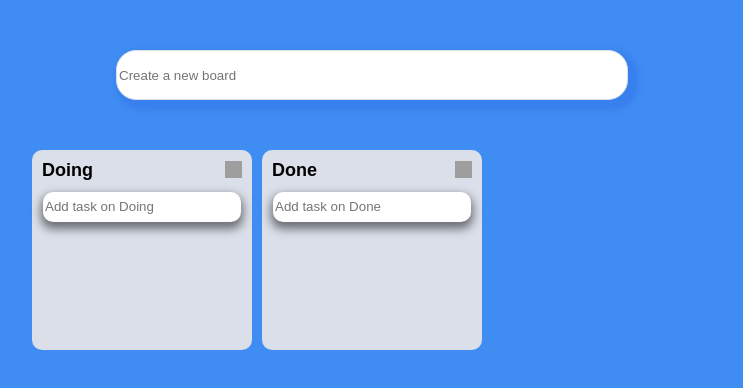
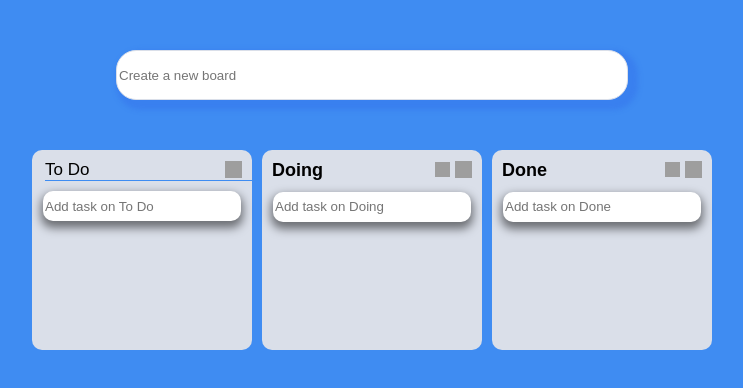
Before and after one commit to devkmins/react_trello, a React (Create React App) app: page / in a window 1280 px wide. Both pictures are taken after a click on the button 501 px from the left and 170 px from the top of the page. Shown: the top 388 px of the page, without its empty margins (268-1011 px from the left). Built offline with nearby package versions, Linux system fonts and the light colour scheme; grey boxes are pictures that could not be loaded.

Commit message:
Board 수정 기능 생성

```diff
--- a/src/Components/Board.tsx
+++ b/src/Components/Board.tsx
@@ -5,6 +5,7 @@ import { useForm } from "react-hook-form";
 import { ITodo, toDoState } from "../atoms";
 import { useSetRecoilState } from "recoil";
 import RemoveBoard from "./RemoveBoard";
+import { useState } from "react";
 
 const Wrapper = styled.div`
   display: flex;
@@ -17,14 +18,13 @@ const Wrapper = styled.div`
 `;
 
 const Header = styled.header`
-  display: flex;
-  justify-content: space-between;
+  display: grid;
+  grid-template-columns: 3fr repeat(2, 0.25fr);
   align-items: center;
   margin: 0px 10px;
 `;
 
 const Title = styled.h2`
-  text-align: center;
   font-weight: 600;
   margin-bottom: 10px;
   font-size: 18px;
@@ -61,6 +61,37 @@ const Input = styled.input`
   }
 `;
 
+const ModifyBtn = styled.button`
+  margin-bottom: 10px;
+  margin-right: 5px;
+  background-color: transparent;
+  border: none;
+  padding: 0;
+
+  img {
+    width: 15px;
+    height: 15px;
+  }
+
+  &:hover {
+    cursor: pointer;
+  }
+`;
+
+const BoardForm = styled.form`
+  width: 180px;
+`;
+
+const BoardInput = styled.input`
+  border: none;
+  font-size: 17px;
+  padding: 0;
+  outline: none;
+  border-bottom: 1px solid #3e8cf2;
+  background-color: transparent;
+  margin-bottom: 10px;
+`;
+
 interface IBoardProps {
   toDos: ITodo[];
   boardId: string;
@@ -71,15 +102,29 @@ interface IAreaProps {
   isDraggingOver: boolean;
 }
 
-interface IForm {
+interface IFormToDo {
   toDo: string;
 }
 
+interface IFormBoard {
+  boardName: string;
+}
+
 function Board({ toDos, boardId }: IBoardProps) {
+  const [modify, setModify] = useState(false);
   const setToDos = useSetRecoilState(toDoState);
-  const { register, setValue, handleSubmit } = useForm<IForm>();
+  const {
+    register: registerToDo,
+    setValue: setValueToDo,
+    handleSubmit: handleSubmitToDo,
+  } = useForm<IFormToDo>();
+  const {
+    register: registerBoard,
+    setValue: setValueBoard,
+    handleSubmit: handleSubmitBoard,
+  } = useForm<IFormBoard>();
 
-  const onValid = ({ toDo }: IForm) => {
+  const onValid = ({ toDo }: IFormToDo) => {
     const newToDo = {
       id: Date.now(),
       text: toDo,
@@ -96,18 +141,56 @@ function Board({ toDos, boardId }: IBoardProps) {
       return newToDos;
     });
 
-    setValue("toDo", "");
+    setValueToDo("toDo", "");
+  };
+
+  const onBoardValid = ({ boardName }: IFormBoard) => {
+    setToDos((prevBoards) => {
+      const copyBoards = { ...prevBoards };
+      const copyBoard = copyBoards[boardId];
+      delete copyBoards[boardId];
+
+      const updateBoards = {
+        ...copyBoards,
+        [boardName]: copyBoard,
+      };
+
+      localStorage.setItem("toDos", JSON.stringify(updateBoards));
+
+      return updateBoards;
+    });
+
+    setModify(false);
+  };
+
+  const onModify = () => {
+    setModify(true);
+    setValueBoard("boardName", boardId);
   };
 
   return (
     <Wrapper>
       <Header>
-        <Title>{boardId}</Title>
+        <Title>{modify ? "" : boardId}</Title>
+        {modify ? (
+          <BoardForm onSubmit={handleSubmitBoard(onBoardValid)}>
+            <BoardInput
+              {...registerBoard("boardName", { required: true })}
+              type="text"></BoardInput>
+          </BoardForm>
+        ) : (
+          <ModifyBtn onClick={onModify}>
+            <img
+              src="https://img.icons8.com/fluency-systems-regular/48/000000/pencil--v1.png"
+              alt="pencil--v1"
+            />
+          </ModifyBtn>
+        )}
         <RemoveBoard boardId={boardId} />
       </Header>
-      <Form onSubmit={handleSubmit(onValid)}>
+      <Form onSubmit={handleSubmitToDo(onValid)}>
         <Input
-          {...register("toDo", { required: true })}
+          {...registerToDo("toDo", { required: true })}
           type="text"
           placeholder={`Add task on ${boardId}`}
         />
```
